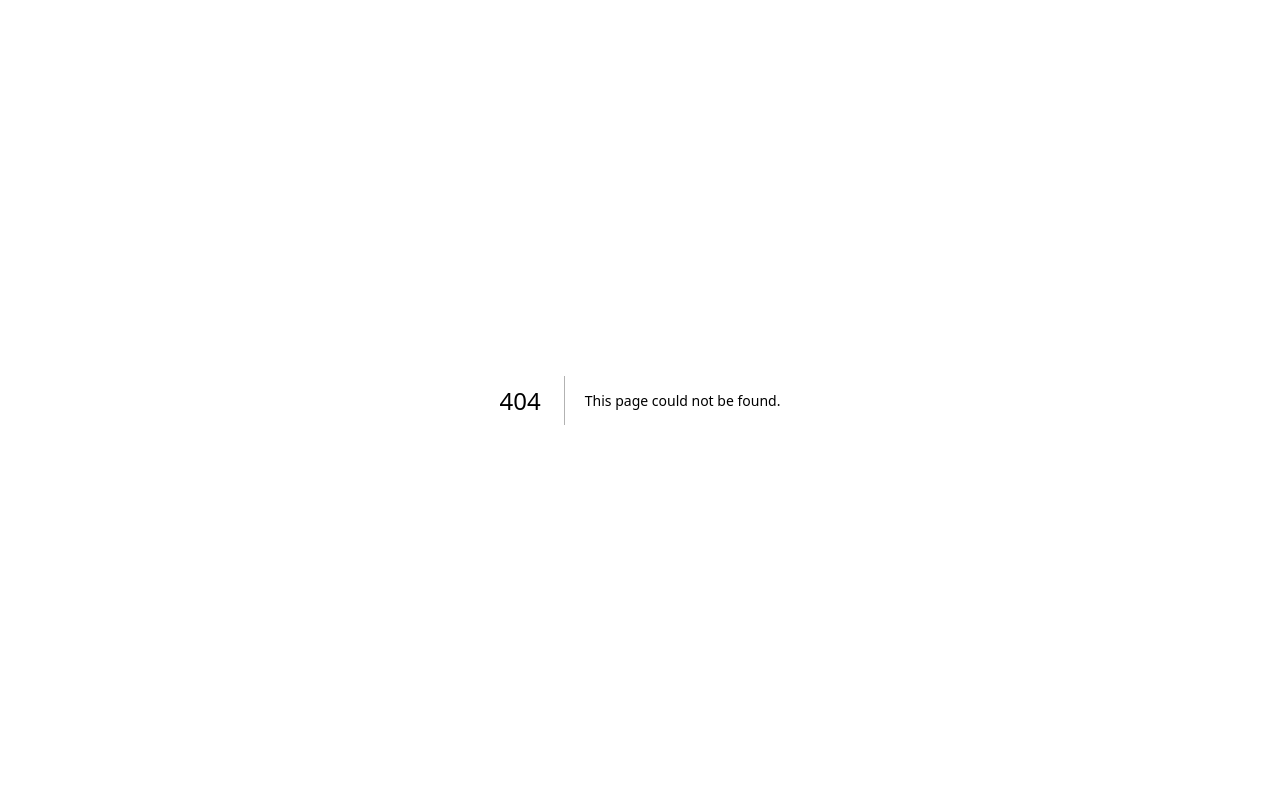
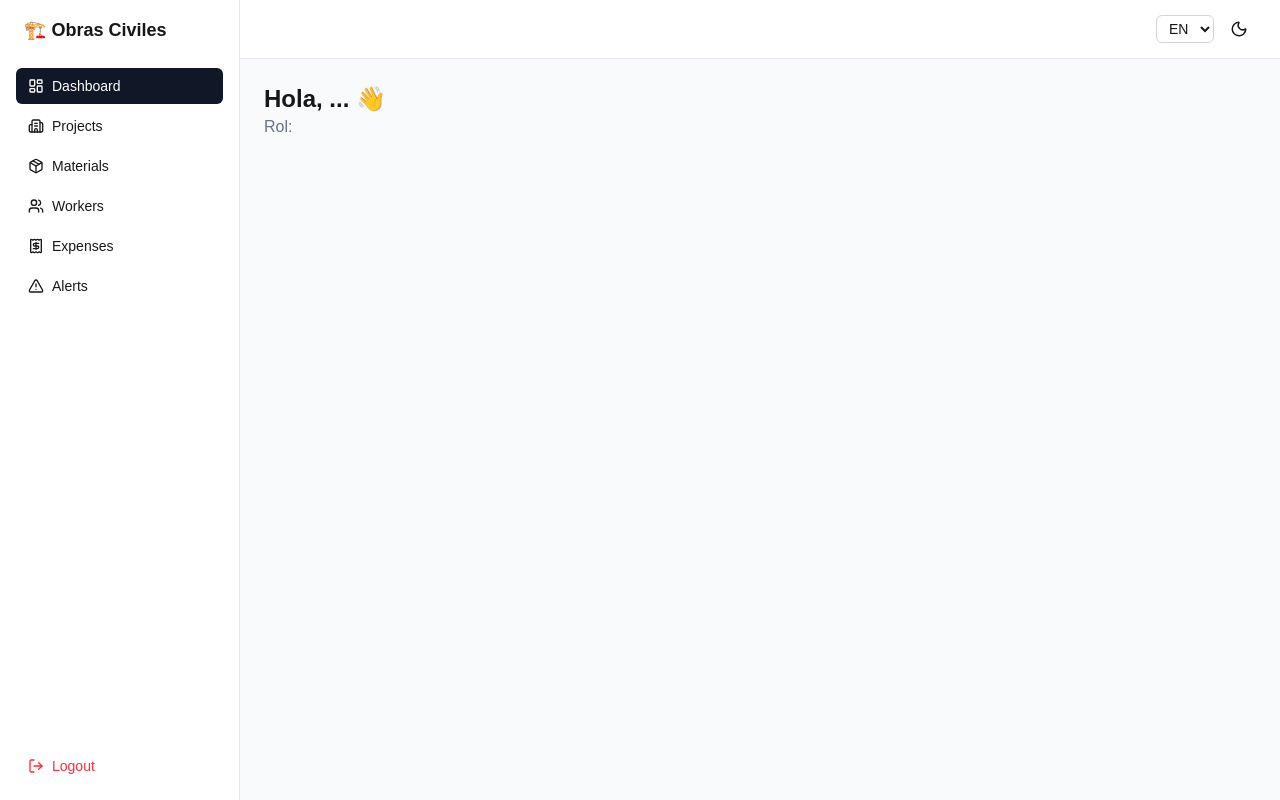
Before and after one commit to Jack-Limas/civil-works-system, a Next.js app in the folder frontend/: page /en/dashboard in a window 1280 px wide. Before the commit this address had no page. Built offline with nearby package versions, Linux system fonts and the light colour scheme; no server answers.

Commit message:
feat(frontend): subiendo archivos a frontend

```diff
--- /dev/null
+++ b/frontend/src/app/[locale]/(dashboard)/dashboard/page.tsx
@@ -0,0 +1,14 @@
+"use client";
+
+import { useAuthStore } from "@/store/auth.store";
+
+export default function DashboardPage() {
+  const user = useAuthStore((s) => s.user);
+
+  return (
+    <div>
+      <h1 className="text-2xl font-bold">Hola, {user?.name ?? "..."} 👋</h1>
+      <p className="text-gray-500 dark:text-gray-400">Rol: {user?.role}</p>
+    </div>
+  );
+}
```
